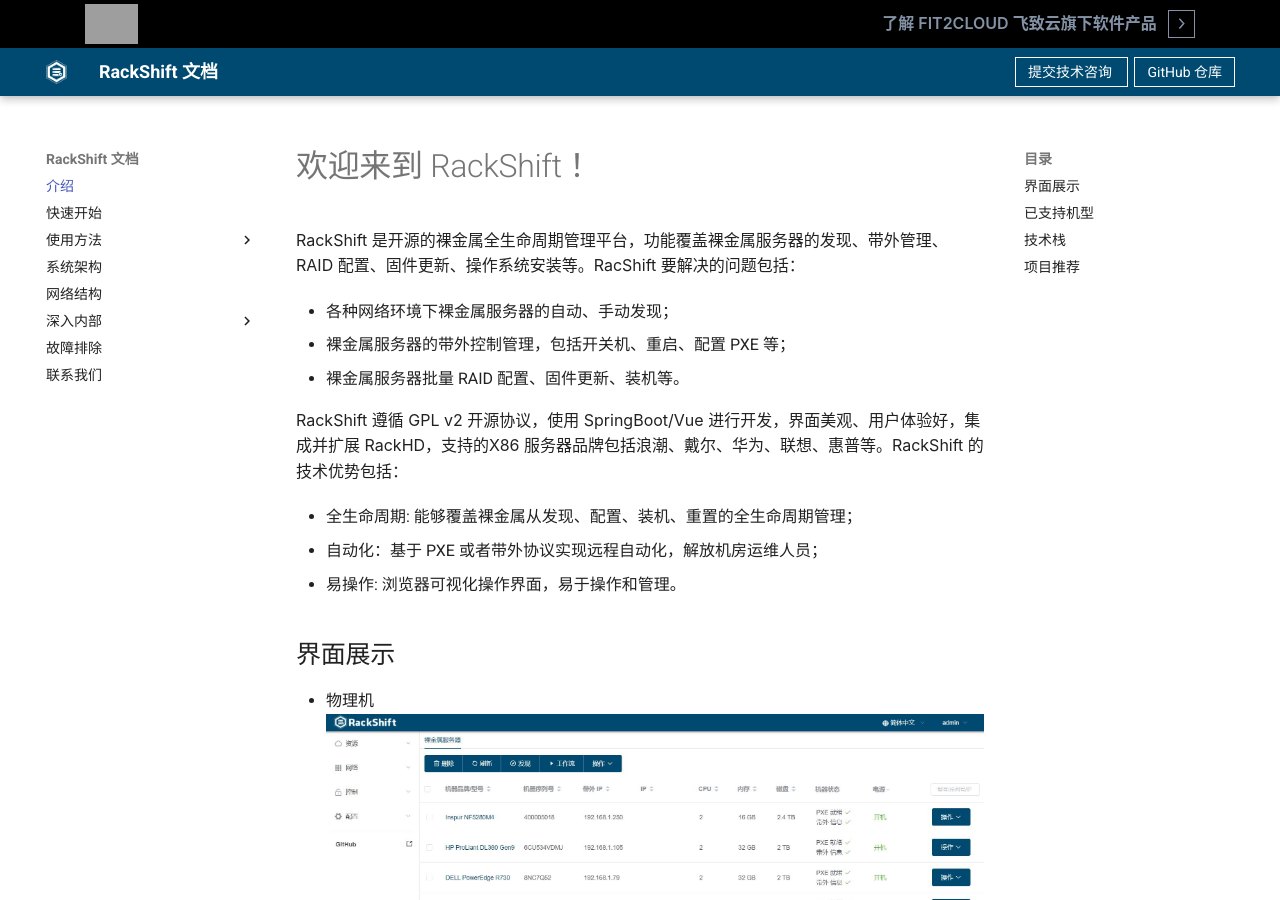
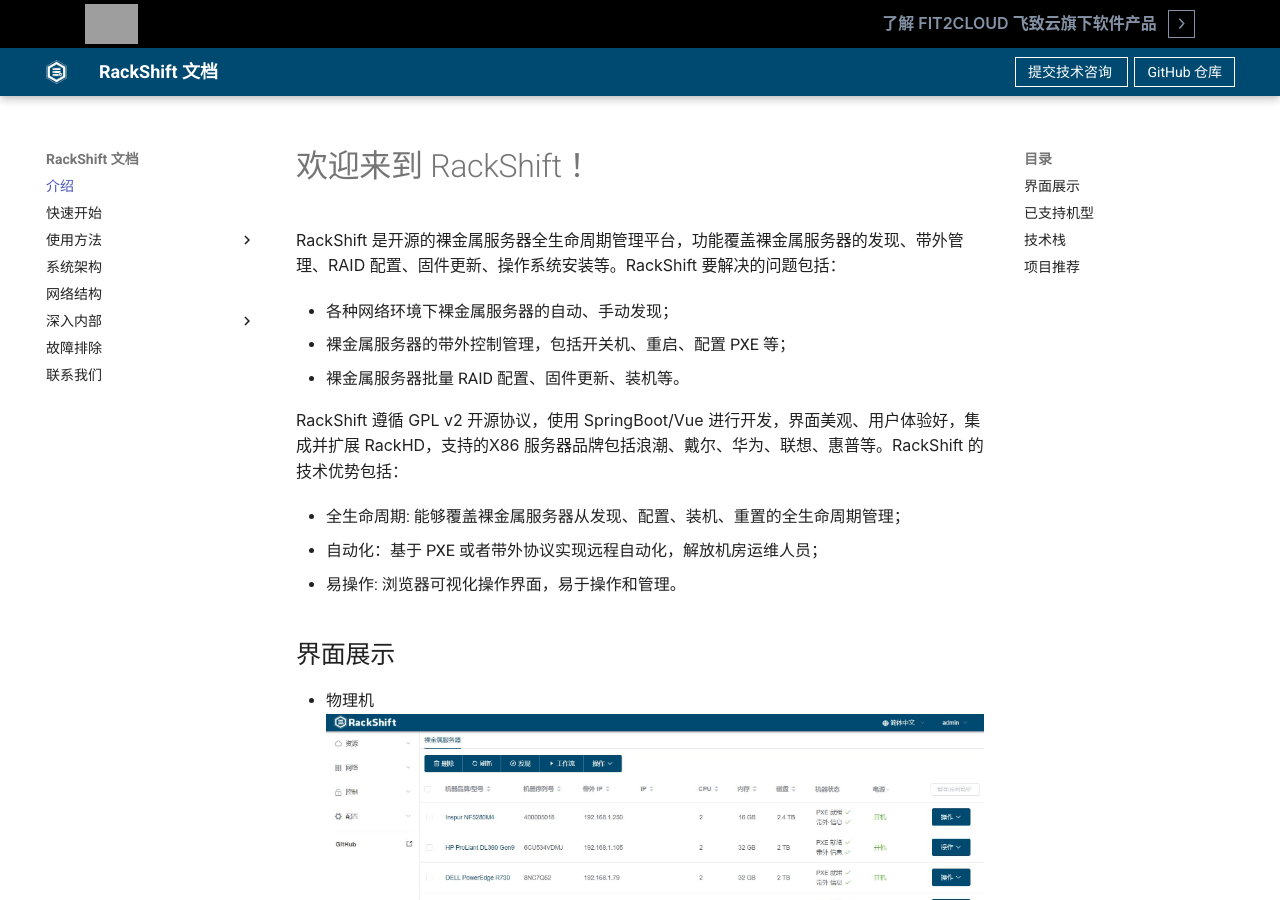
Before and after one commit to fit2cloud/rackshift-docs-static, an MkDocs documentation site: the page built from docs/index.md, in a window 1280 px wide and 900 px high. Built offline with MkDocs 1.6.1 and Material for MkDocs 9.7.7, drawn with Linux system fonts in a browser that asks for light colours; the version menu is left out; some of the changed text lies outside the part shown; grey boxes are pictures that could not be loaded.

Commit message:
docs:裸金属服务器统一

```diff
--- a/docs/index.md
+++ b/docs/index.md
@@ -1,6 +1,6 @@
 # 欢迎来到 RackShift ！
 
-RackShift 是开源的裸金属全生命周期管理平台，功能覆盖裸金属服务器的发现、带外管理、RAID 配置、固件更新、操作系统安装等。RacShift 要解决的问题包括：
+RackShift 是开源的裸金属服务器全生命周期管理平台，功能覆盖裸金属服务器的发现、带外管理、RAID 配置、固件更新、操作系统安装等。RackShift 要解决的问题包括：
 
 - 各种网络环境下裸金属服务器的自动、手动发现；
 - 裸金属服务器的带外控制管理，包括开关机、重启、配置 PXE 等；
@@ -8,7 +8,7 @@
 
 RackShift 遵循 GPL v2 开源协议，使用 SpringBoot/Vue 进行开发，界面美观、用户体验好，集成并扩展 RackHD，支持的X86 服务器品牌包括浪潮、戴尔、华为、联想、惠普等。RackShift 的技术优势包括：
 
-- 全生命周期: 能够覆盖裸金属从发现、配置、装机、重置的全生命周期管理；
+- 全生命周期: 能够覆盖裸金属服务器从发现、配置、装机、重置的全生命周期管理；
 - 自动化：基于 PXE 或者带外协议实现远程自动化，解放机房运维人员；
 - 易操作: 浏览器可视化操作界面，易于操作和管理。
 
@@ -74,7 +74,7 @@
 RackShift 使用、集成、借鉴的开源项目如下，在此致谢：
 
 -  [RackHD](https://rackhd.github.io/)：RackShift 集成和参考了 RackHD 提供的裸金属服务器管理能力和思路；
--  [MAAS](https://maas.io/)：RackShift 参考了 MAAS 提供的裸金属生命周期纳管思路；
+-  [MAAS](https://maas.io/)：RackShift 参考了 MAAS 提供的裸金属服务器生命周期纳管思路；
 -  [Digital Rebar](https://rackn.com/rebar/)：RackShift 参考了 Digital Rebar 提供的操作方式和 UI 参考；
 -  [Element](https://element.eleme.cn/#/)：RackShift 使用 Element 提供的优秀前端组件库。
 
```
